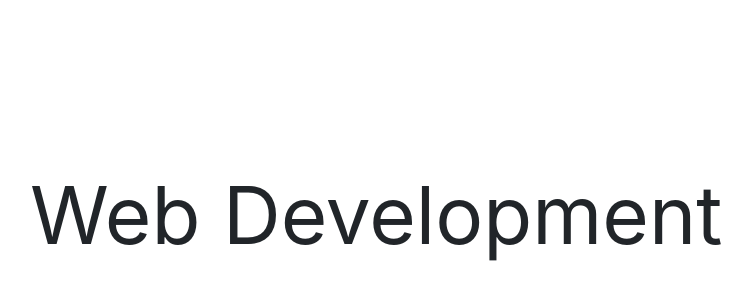
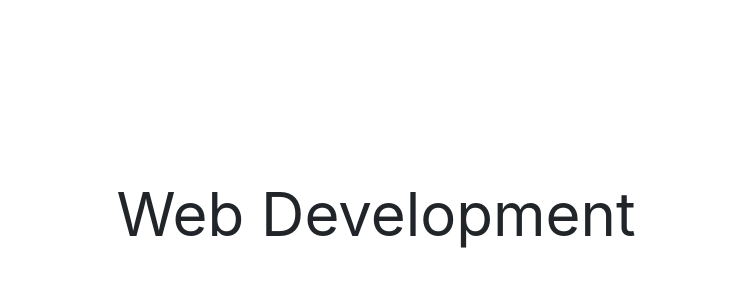
Before and after one commit to Alaaokby/HTML-text, a plain HTML site: page index.html in a window 1280 px wide. Shown: the part 178-478 px from the top of the page, without its empty margins (264-1016 px from the left). Drawn offline with Linux system fonts and the light colour scheme.

Commit message:
js-functionality

```diff
--- a/css/main.css
+++ b/css/main.css
@@ -1,13 +1,3 @@
 #text {
-  animation-name: text;
-  animation-duration: 5s;
-  animation-fill-mode: forwards;
+  font-size: 10px;
 }
-@keyframes text {
-  from {
-    transform: scale(1);
-  }
-  to {
-    transform: scale(5);
-  }
-}
--- a/js/main.js
+++ b/js/main.js
@@ -0,0 +1,12 @@
+var cSize = document.getElementById("text");
+var start = 10;
+var end = 100;
+function textSize() {
+  cSize.style.fontSize = `${start}px`;
+  start += 10;
+  if (cSize.style.fontSize == `${end}px`) {
+    clearInterval(counter);
+  }
+}
+setTimeout(textSize, 1000);
+var counter = setInterval(textSize, 1000);
```
